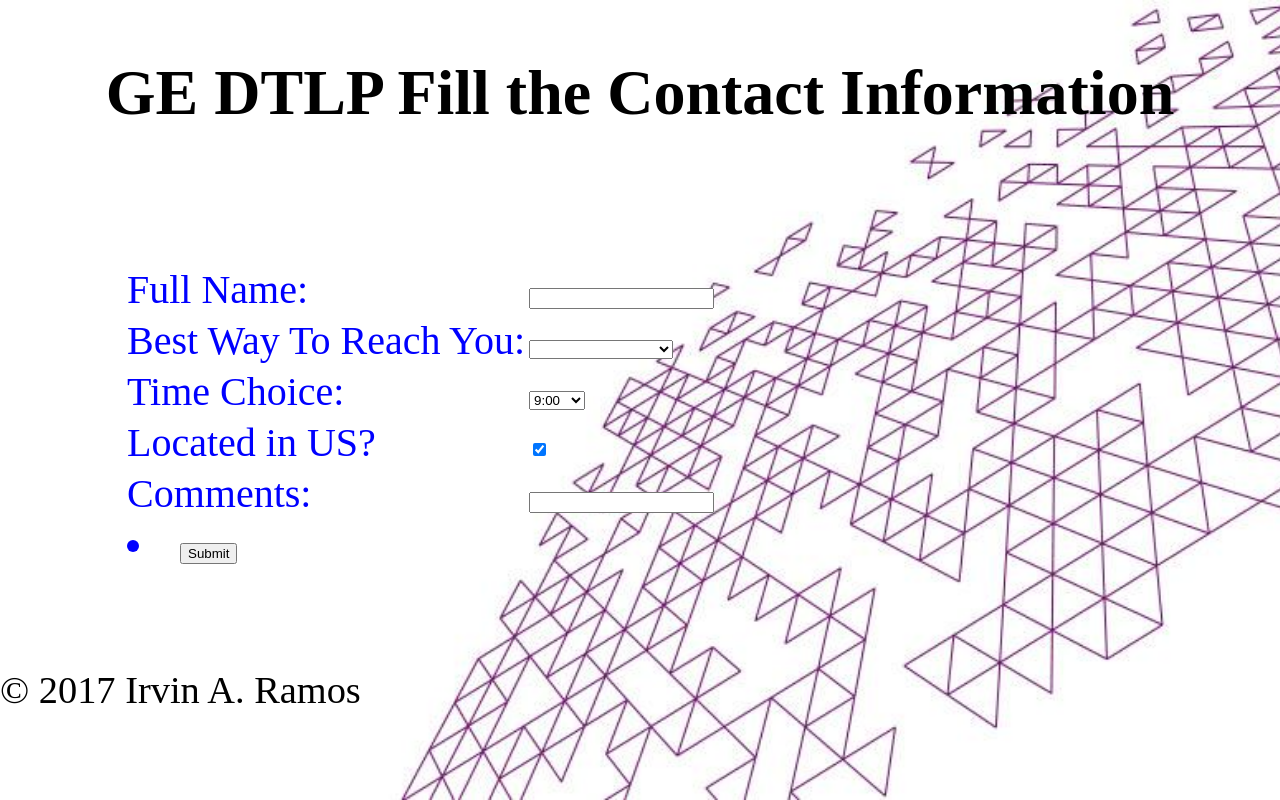
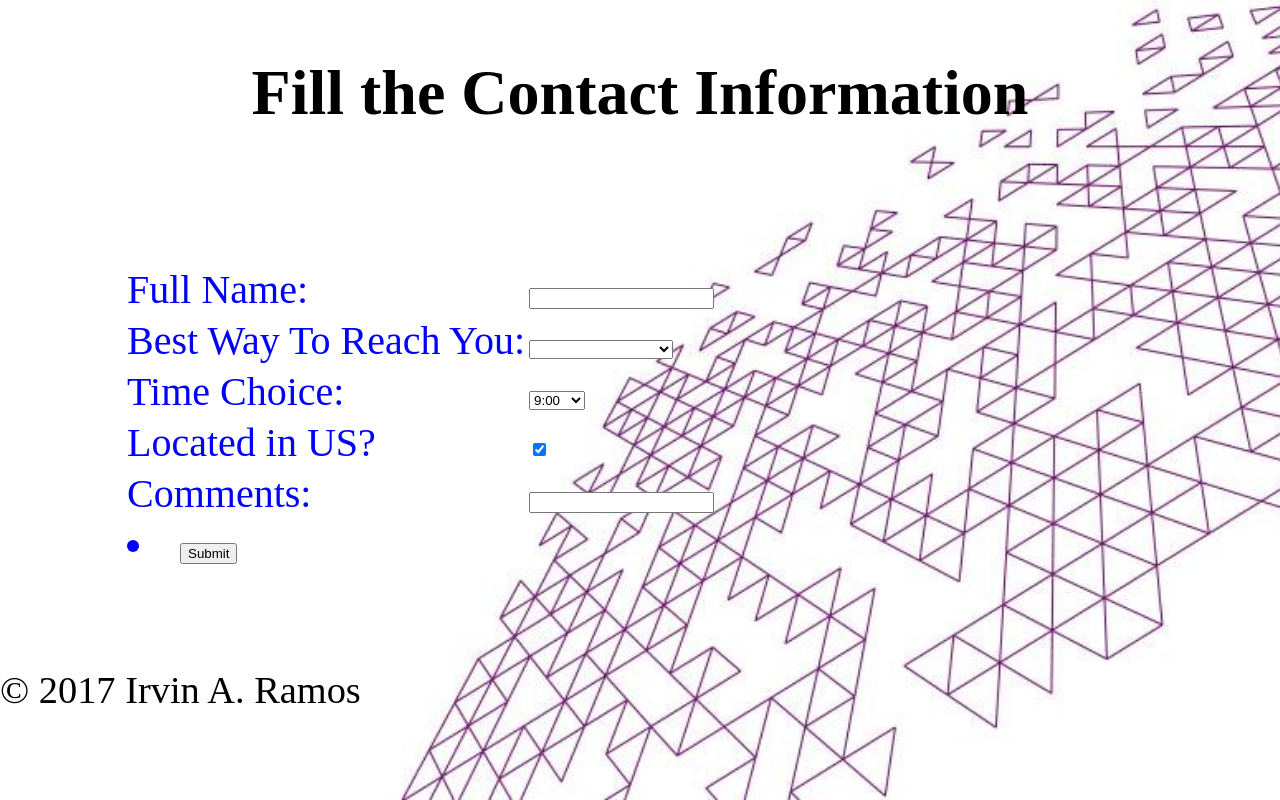
Before and after one commit to irsv10/MobileDev1, a plain HTML site: page Contact.html in a window 1280 px wide. Drawn offline with Linux system fonts and the light colour scheme.

Commit message:
Update Contact.html

```diff
--- a/Contact.html
+++ b/Contact.html
@@ -417,7 +417,7 @@ form
 
 	<!--Main Title of Site OK-->
 	<div class="header">
-	<h1>GE DTLP Fill the Contact Information</h1>
+	<h1> Fill the Contact Information</h1>
 	</div>
 
 
```
